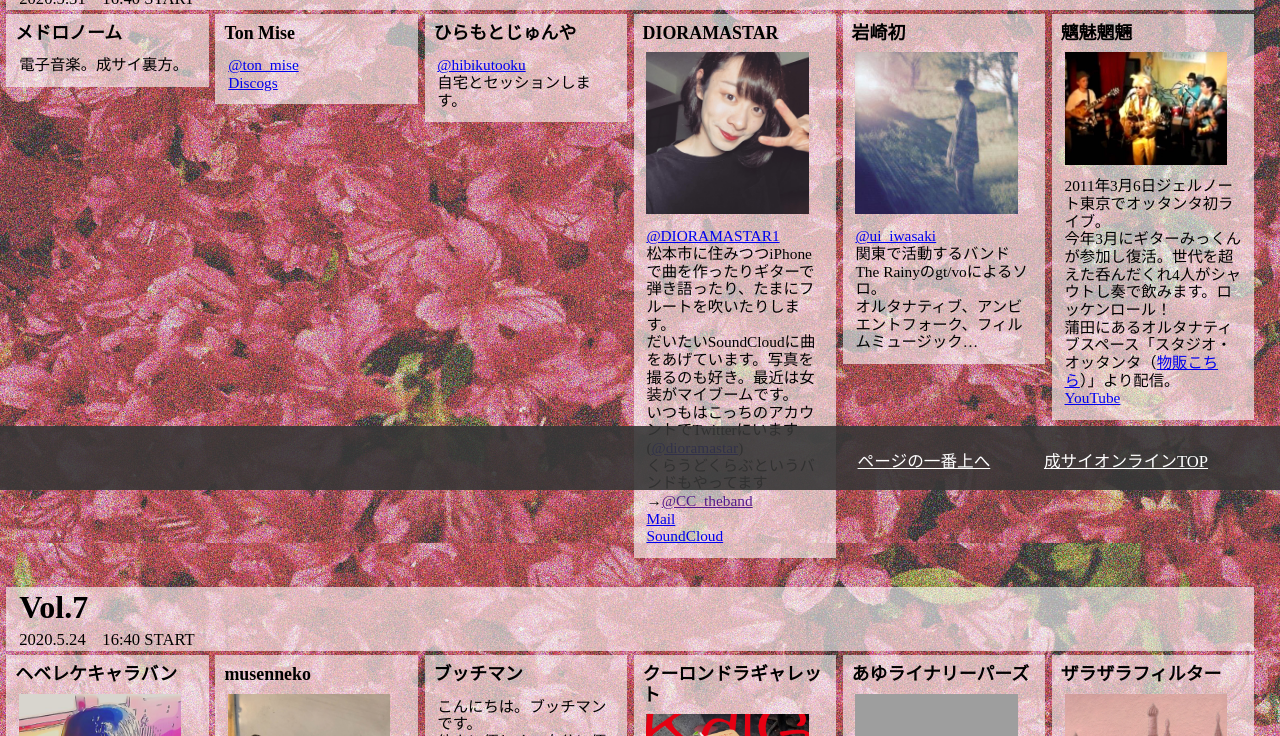
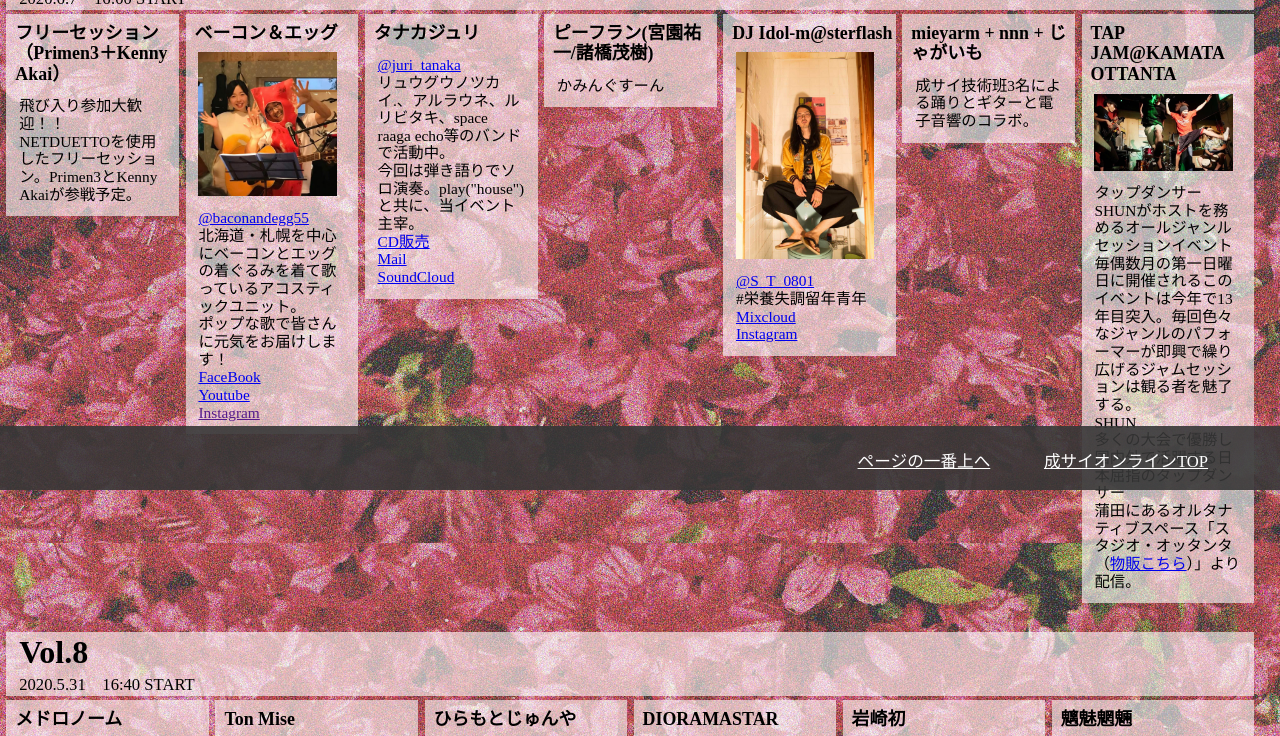
Before and after one commit to nari-psy/nari-psy.github.io, a plain HTML site: page np_online_cast.html in a window 1280 px wide. Shown: the part 310-1046 px from the top of the page. Drawn offline with Linux system fonts and the light colour scheme; grey boxes are pictures that could not be loaded.

Commit message:
出演者情報更新

```diff
--- a/np_online_cast.html
+++ b/np_online_cast.html
@@ -146,6 +146,89 @@
 				</div>
 			</div>
 		</article>-->
+
+		<article class="castList">
+			<div class="liveDate">
+				<h2>Vol.9</h2>
+				<time datetime="2020-06-07">2020.6.7&emsp;16:00&nbsp;START</time>
+			</div>
+			<div class="castInfoWrapper">
+				<div class="castInfo castInfoFirst">
+					<h4 class="castName">フリーセッション（Primen3＋Kenny Akai）</h4>
+					<p class="castDesc">
+						飛び入り参加大歓迎！！<br>
+						NETDUETTOを使用したフリーセッション。Primen3とKenny Akaiが参戦予定。<br>
+						<a href="" class="castDescLink"></a>
+					</p>
+				</div>
+				<div class="castInfo castInfoMargin">
+					<h4 class="castName">ベーコン＆エッグ</h4>
+					<img src="/images/ca_021.jpg" class="castPic" alt="ベーコン＆エッグ写真">
+					<p class="castDesc andPic">
+						<a href="https://twitter.com/baconandegg55" class="castDescLink">@baconandegg55</a><br>
+						北海道・札幌を中心にベーコンとエッグの着ぐるみを着て歌っているアコスティックユニット。<br>
+						ポップな歌で皆さんに元気をお届けします！<br>
+						<a href="https://www.facebook.com/349330955609587/" class="castDescLink">FaceBook</a><br>
+						<a href="https://www.youtube.com/channel/UCt4yf5STd5jRLgQj-KBn_zQ" class="castDescLink">Youtube</a><br>
+						<a href="" class="castDescLInk">Instagram</a>
+					</p>
+					<div class="clear"></div>
+				</div>
+				<div class="castInfo castInfoMargin">
+					<h4 class="castName">タナカジュリ</h4>
+					<p class="castDesc">
+						<a href="https://twitter.com/juri_tanaka" class="castDescLink">@juri_tanaka</a><br>
+						リュウグウノツカイ.、アルラウネ、ルリビタキ、space raaga echo等のバンドで活動中。<br>
+						今回は弾き語りでソロ演奏。play("house")と共に、当イベント主宰。<br>
+						<a href="https://amzn.to/2KPDSGv" class="castDescLink">CD販売</a><br>
+						<a href="juritanaka@yahoo.co.jp" class="castDescLink">Mail</a><br>
+						<a href="https://bit.ly/2z2HNxa" class="castDescLink">SoundCloud</a><br>
+					</p>
+				</div>
+				<div class="castInfo castInfoMargin">
+					<h4 class="castName">ピーフラン(宮園祐一/諸橋茂樹)</h4>
+					<!--<img src="" class="castPic" alt="写真">-->
+					<p class="castDesc">
+						<!--<a href="https://twitter.com/" class="castDescLink">@</a><br>
+						<br>
+						<br>
+						<a href="" class="castDescLink"></a><br>
+						<a href="" class="castDescLink"></a>-->かみんぐすーん
+					</p>
+					<!--<div class="clear"></div>-->
+				</div>
+				<div class="castInfo castInfoMargin">
+					<h4 class="castName">DJ Idol-m@sterflash</h4>
+					<img src="/images/ca_023.jpg" class="castPic" alt="Idolmasterflash写真">
+					<p class="castDesc andPic">
+						<a href="https://twitter.com/S_T_0801" class="castDescLink">@S_T_0801</a><br>
+						#栄養失調留年青年<br>
+						<a href="https://www.mixcloud.com/idolemastarflash/" class="castDescLink">Mixcloud</a><br>
+						<a href="https://www.instagram.com/idolemasterflash/" class="castDescLink">Instagram</a>
+					</p>
+					<div class="clear"></div>
+				</div>
+				<div class="castInfo castInfoMargin">
+					<h4 class="castName">mieyarm + nnn + じゃがいも</h4>
+					<p class="castDesc">
+						成サイ技術班3名による踊りとギターと電子音響のコラボ。
+					</p>
+				</div>
+				<div class="castInfo castInfoMargin">
+					<h4 class="castName">TAP JAM@KAMATA OTTANTA</h4>
+					<img src="/images/ca_022.jpg" class="castPic" alt="TAPJAM写真">
+					<p class="castDesc andPic">
+						タップダンサーSHUNがホストを務めるオールジャンルセッションイベント<br>
+						毎偶数月の第一日曜日に開催されるこのイベントは今年で13年目突入。毎回色々なジャンルのパフォーマーが即興で繰り広げるジャムセッションは観る者を魅了する。<br>
+						SHUN<br>
+						多くの大会で優勝し国内外で活躍する日本屈指のタップダンサー<br>
+						蒲田にあるオルタナティブスペース「スタジオ・オッタンタ（<a href="https://studio80.org/archives/11630" class="castDescLink">物販こちら</a>）」より配信。
+					</p>
+					<div class="clear"></div>
+				</div>
+			</div>
+		</article>
+
 		<article class="castList">
 			<div class="liveDate">
 				<h2>Vol.8</h2>
```
Also changed, not shown: images/ca_021.jpg (added), images/ca_022.jpg (added), images/ca_023.jpg (added).
